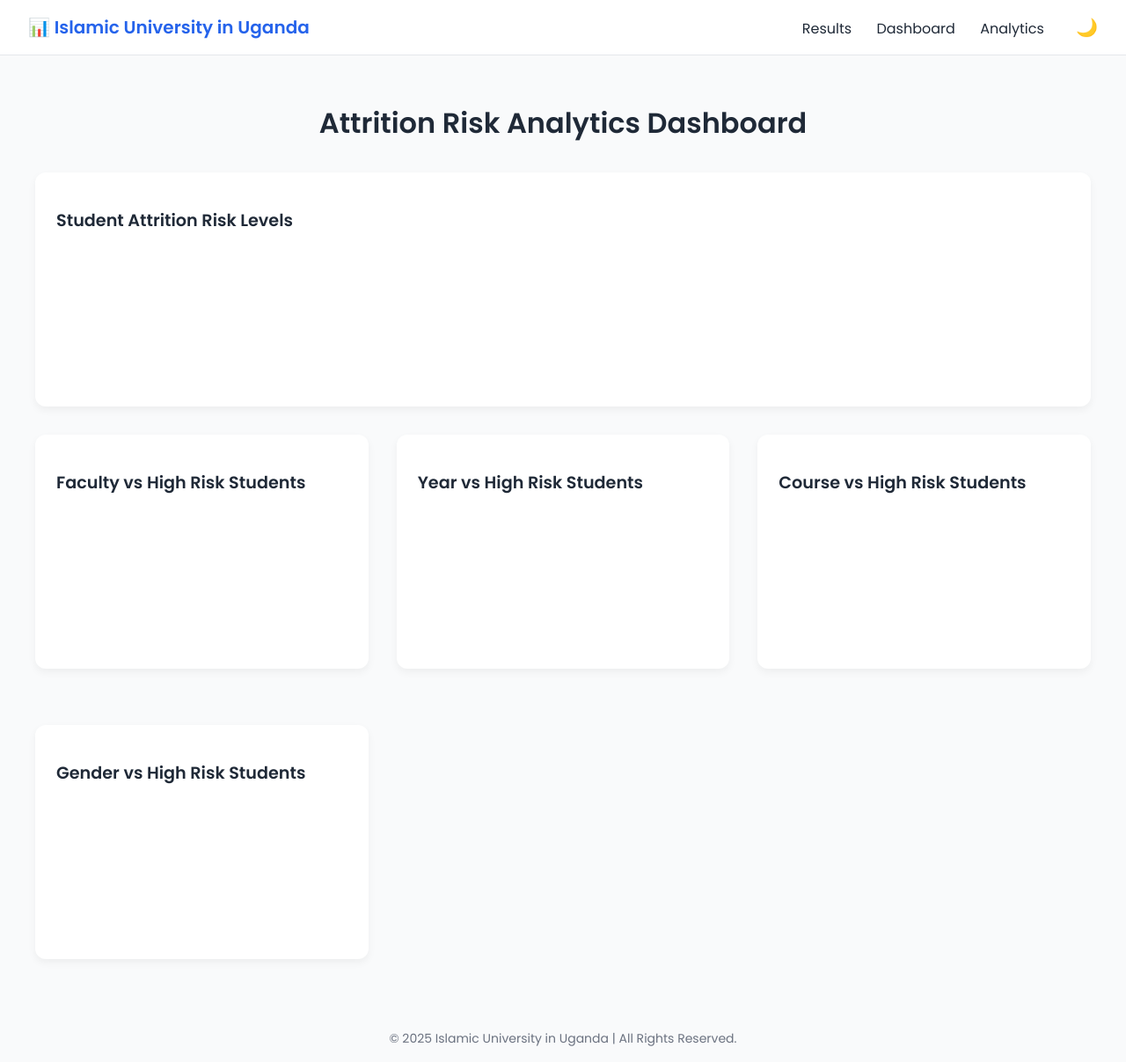
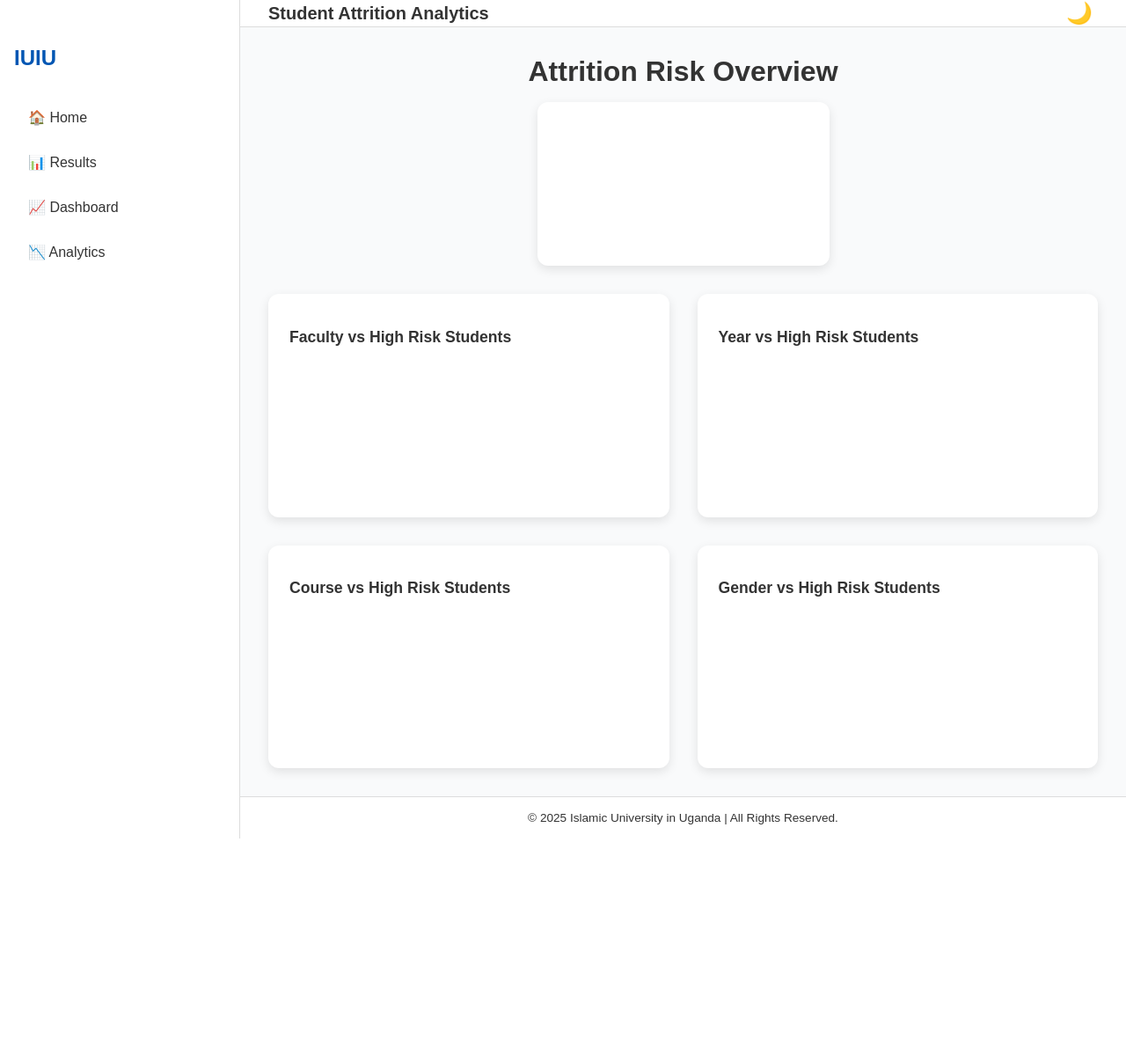
Before and after one commit to Learnli23/Aisha, a Django app: template app/templates/attrition_dashboard.html in a window 1280 px wide. Shown: the whole page at 88% size. After the commit the page ends 953 px from the top, so only its background shows below. Run offline with Django 5.2, Linux system fonts and the light colour scheme; the template is opened without the code that fills it, so the values that code supplies are empty; a map, chart or similar area stays blank.

Commit message:
Update attrition_dashboard.html

```diff
--- a/app/templates/attrition_dashboard.html
+++ b/app/templates/attrition_dashboard.html
@@ -1,161 +1,187 @@
  <!DOCTYPE html>
 <html lang="en">
 <head>
-  <meta charset="UTF-8" />
-  <title>Attrition Risk Levels</title>
+    <meta charset="UTF-8">
+    <title>Student Attrition Dashboard</title>
     <script src="https://cdn.jsdelivr.net/npm/chart.js"></script>
-  <link href="https://fonts.googleapis.com/css2?family=Poppins:wght@400;600&display=swap" rel="stylesheet">
-
     <style>
         :root {
-      --primary: #2563eb;
-      --bg: #f9fafb;
-      --bg-dark: #111827;
+            --primary-color: #0056b3;
+            --text-color: #333;
+            --background-light: #f9fafb;
+            --background-dark: #1e293b;
             --card-bg: #ffffff;
-      --card-dark-bg: #1f2937;
-      --text: #1f2937;
-      --text-light: #f3f4f6;
+            --card-bg-dark: #334155;
+            --text-light: #f1f5f9;
         }
 
-    [data-theme='dark'] {
-      --bg: var(--bg-dark);
-      --card-bg: var(--card-dark-bg);
-      --text: var(--text-light);
+        [data-theme="dark"] {
+            --background-light: var(--background-dark);
+            --text-color: var(--text-light);
+            --card-bg: var(--card-bg-dark);
         }
 
         body {
             margin: 0;
+            display: flex;
             font-family: 'Poppins', sans-serif;
-      background-color: var(--bg);
-      color: var(--text);
-      transition: all 0.3s ease;
+            background: var(--background-light);
+            color: var(--text-color);
+            transition: background 0.3s, color 0.3s;
+            height: 100vh;
+            overflow: hidden;
+        }
+
+        .sidebar {
+            width: 240px;
+            background-color: var(--card-bg);
+            padding: 2rem 1rem;
+            display: flex;
+            flex-direction: column;
+            border-right: 1px solid #ddd;
+            transition: background 0.3s;
+        }
+
+        .sidebar h2 {
+            font-size: 1.5rem;
+            color: var(--primary-color);
+            margin-bottom: 2rem;
+        }
+
+        .sidebar a {
+            text-decoration: none;
+            color: var(--text-color);
+            padding: 0.75rem 1rem;
+            margin-bottom: 0.5rem;
+            border-radius: 8px;
+            transition: 0.2s;
+        }
+
+        .sidebar a:hover {
+            background-color: rgba(0, 86, 179, 0.1);
+            color: var(--primary-color);
+        }
+
+        .main {
+            flex: 1;
+            display: flex;
+            flex-direction: column;
+            overflow-y: auto;
         }
 
         header {
-      padding: 1rem 2rem;
+            height: 60px;
+            background-color: var(--card-bg);
             display: flex;
+            align-items: center;
             justify-content: space-between;
-      align-items: center;
-      background-color: #fff;
-      border-bottom: 1px solid #e5e7eb;
-      position: sticky;
-      top: 0;
-      z-index: 1000;
+            padding: 0 2rem;
+            border-bottom: 1px solid #ddd;
+            transition: background 0.3s;
         }
 
-    [data-theme='dark'] header {
-      background-color: #1f2937;
-    }
-
-    .logo a {
-      text-decoration: none;
-      color: var(--primary);
-      font-weight: 700;
+        .header-title {
             font-size: 1.25rem;
-    }
-
-    nav a {
-      margin-left: 1.5rem;
-      text-decoration: none;
-      color: var(--text);
-      font-weight: 500;
-    }
-
-    nav a:hover {
-      color: var(--primary);
+            font-weight: 600;
         }
 
         .toggle-theme {
-      margin-left: 2rem;
             cursor: pointer;
-      font-size: 1.25rem;
-      color: var(--primary);
-    }
-
-    .dashboard-wrapper {
-      padding: 2rem;
-      max-width: 1200px;
-      margin: auto;
+            font-size: 1.5rem;
+            background: none;
+            border: none;
+            color: var(--primary-color);
         }
 
         .dashboard-title {
             font-size: 2rem;
-      font-weight: 600;
-      margin-bottom: 2rem;
             text-align: center;
+            margin: 2rem 0 1rem;
         }
 
-    .card {
-      background-color: var(--card-bg);
-      border-radius: 12px;
-      box-shadow: 0px 4px 10px rgba(0, 0, 0, 0.05);
-      padding: 1.5rem;
-      margin-bottom: 2rem;
-      transition: background-color 0.3s;
+        .chart-section {
+            padding: 0 2rem 2rem;
         }
 
-    .card h2 {
-      margin-bottom: 1rem;
-      font-size: 1.2rem;
-      font-weight: 600;
+        .pie-chart-container {
+            width: 300px;
+            margin: 0 auto 2rem;
+            background-color: var(--card-bg);
+            padding: 1rem;
+            border-radius: 12px;
+            box-shadow: 0 4px 12px rgba(0,0,0,0.1);
         }
 
-    .grid {
+        .charts-grid {
             display: grid;
-      grid-template-columns: repeat(auto-fit, minmax(300px, 1fr));
+            grid-template-columns: repeat(auto-fit, minmax(350px, 1fr));
             gap: 2rem;
         }
 
+        .chart-card {
+            background: var(--card-bg);
+            padding: 1.5rem;
+            border-radius: 12px;
+            box-shadow: 0 4px 12px rgba(0,0,0,0.1);
+            transition: background 0.3s;
+        }
+
+        .chart-card h2 {
+            font-size: 1.1rem;
+            margin-bottom: 1rem;
+        }
+
         footer {
+            background: var(--card-bg);
             text-align: center;
             padding: 1rem;
-      font-size: 0.875rem;
-      color: #6b7280;
+            font-size: 0.85rem;
+            color: var(--text-color);
+            border-top: 1px solid #ddd;
         }
 
-    [data-theme='dark'] footer {
-      background-color: #1f2937;
-      color: #ccc;
-    }
     </style>
 </head>
 <body data-theme="light">
+    <!-- Sidebar -->
+    <div class="sidebar">
+        <h2>IUIU</h2>
+        <a href="{% url 'home' %}">🏠 Home</a>
+        <a href="{% url 'view_analysis_results' %}">📊 Results</a>
+        <a href="{% url 'dashboard' %}">📈 Dashboard</a>
+        <a href="{% url 'attrition_dashboard' %}">📉 Analytics</a>
+    </div>
+
+    <!-- Main Content -->
+    <div class="main">
         <header>
-    <div class="logo">
-      <a href="{% url 'home' %}">📊 Islamic University in Uganda</a>
-    </div>
-    <nav>
-      <a href="{% url 'view_analysis_results' %}">Results</a>
-      <a href="{% url 'dashboard' %}">Dashboard</a>
-      <a href="{% url 'attrition_dashboard' %}">Analytics</a>
-      <span class="toggle-theme" id="themeToggle">🌙</span>
-    </nav>
+            <div class="header-title">Student Attrition Analytics</div>
+            <button class="toggle-theme" id="themeToggle">🌙</button>
         </header>
 
-  <div class="dashboard-wrapper">
-    <h1 class="dashboard-title">Attrition Risk Analytics Dashboard</h1>
+        <h1 class="dashboard-title">Attrition Risk Overview</h1>
 
-    <!-- Pie Chart Card -->
-    <div class="card">
-      <h2>Student Attrition Risk Levels</h2>
+        <div class="chart-section">
+            <!-- Pie Chart -->
+            <div class="pie-chart-container">
                 <canvas id="riskChart"></canvas>
             </div>
 
-    <!-- Grid of Bar & Doughnut Charts -->
-    <div class="grid">
-      <div class="card">
+            <!-- Charts Grid -->
+            <div class="charts-grid">
+                <div class="chart-card">
                     <h2>Faculty vs High Risk Students</h2>
                     <canvas id="facultyRiskChart"></canvas>
                 </div>
-      <div class="card">
+                <div class="chart-card">
                     <h2>Year vs High Risk Students</h2>
                     <canvas id="yearRiskChart"></canvas>
                 </div>
-      <div class="card">
+                <div class="chart-card">
                     <h2>Course vs High Risk Students</h2>
                     <canvas id="courseRiskChart"></canvas>
                 </div>
-      <div class="card">
+                <div class="chart-card">
                     <h2>Gender vs High Risk Students</h2>
                     <canvas id="genderRiskChart"></canvas>
                 </div>
@@ -165,19 +191,12 @@
         <footer>
             &copy; 2025 Islamic University in Uganda | All Rights Reserved.
         </footer>
+    </div>
 
-  <!-- Chart.js & Theme Script -->
+    <!-- Chart Scripts -->
     <script>
-    const toggleBtn = document.getElementById('themeToggle');
-    toggleBtn.addEventListener('click', () => {
-      const html = document.documentElement;
-      const isDark = html.getAttribute('data-theme') === 'dark';
-      html.setAttribute('data-theme', isDark ? 'light' : 'dark');
-      toggleBtn.textContent = isDark ? '🌙' : '☀️';
-    });
-
-    const riskCtx = document.getElementById('riskChart').getContext('2d');
-    new Chart(riskCtx, {
+        const ctx = document.getElementById('riskChart').getContext('2d');
+        const riskChart = new Chart(ctx, {
             type: 'pie',
             data: {
                 labels: {{ labels|safe }},
@@ -193,10 +212,15 @@
             },
             options: {
                 responsive: true,
-        plugins: { legend: { position: 'bottom' } }
+                plugins: {
+                    legend: {
+                        position: 'bottom'
+                    }
+                }
             }
         });
 
+        // Faculty Chart
         const facultyCtx = document.getElementById('facultyRiskChart').getContext('2d');
         new Chart(facultyCtx, {
             type: 'bar',
@@ -210,10 +234,13 @@
             },
             options: {
                 responsive: true,
-        scales: { y: { beginAtZero: true } }
+                scales: {
+                    y: { beginAtZero: true }
+                }
             }
         });
 
+        // Year Chart
         const yearCtx = document.getElementById('yearRiskChart').getContext('2d');
         new Chart(yearCtx, {
             type: 'bar',
@@ -227,10 +254,13 @@
             },
             options: {
                 responsive: true,
-        scales: { y: { beginAtZero: true } }
+                scales: {
+                    y: { beginAtZero: true }
+                }
             }
         });
 
+        // Course Chart
         const courseCtx = document.getElementById('courseRiskChart').getContext('2d');
         new Chart(courseCtx, {
             type: 'bar',
@@ -245,10 +275,13 @@
             options: {
                 responsive: true,
                 indexAxis: 'y',
-        scales: { x: { beginAtZero: true } }
+                scales: {
+                    x: { beginAtZero: true }
+                }
             }
         });
 
+        // Gender Chart
         const genderCtx = document.getElementById('genderRiskChart').getContext('2d');
         new Chart(genderCtx, {
             type: 'doughnut',
@@ -265,7 +298,24 @@
             },
             options: {
                 responsive: true,
-        plugins: { legend: { position: 'bottom' } }
+                plugins: {
+                    legend: {
+                        position: 'bottom'
+                    }
+                }
+            }
+        });
+
+        // Theme toggle
+        const toggleBtn = document.getElementById('themeToggle');
+        toggleBtn.addEventListener('click', () => {
+            const html = document.documentElement;
+            if (html.getAttribute('data-theme') === 'dark') {
+                html.setAttribute('data-theme', 'light');
+                toggleBtn.textContent = '🌙';
+            } else {
+                html.setAttribute('data-theme', 'dark');
+                toggleBtn.textContent = '☀️';
             }
         });
     </script>
```
Lines whose indentation alone changed are shown as unchanged.
